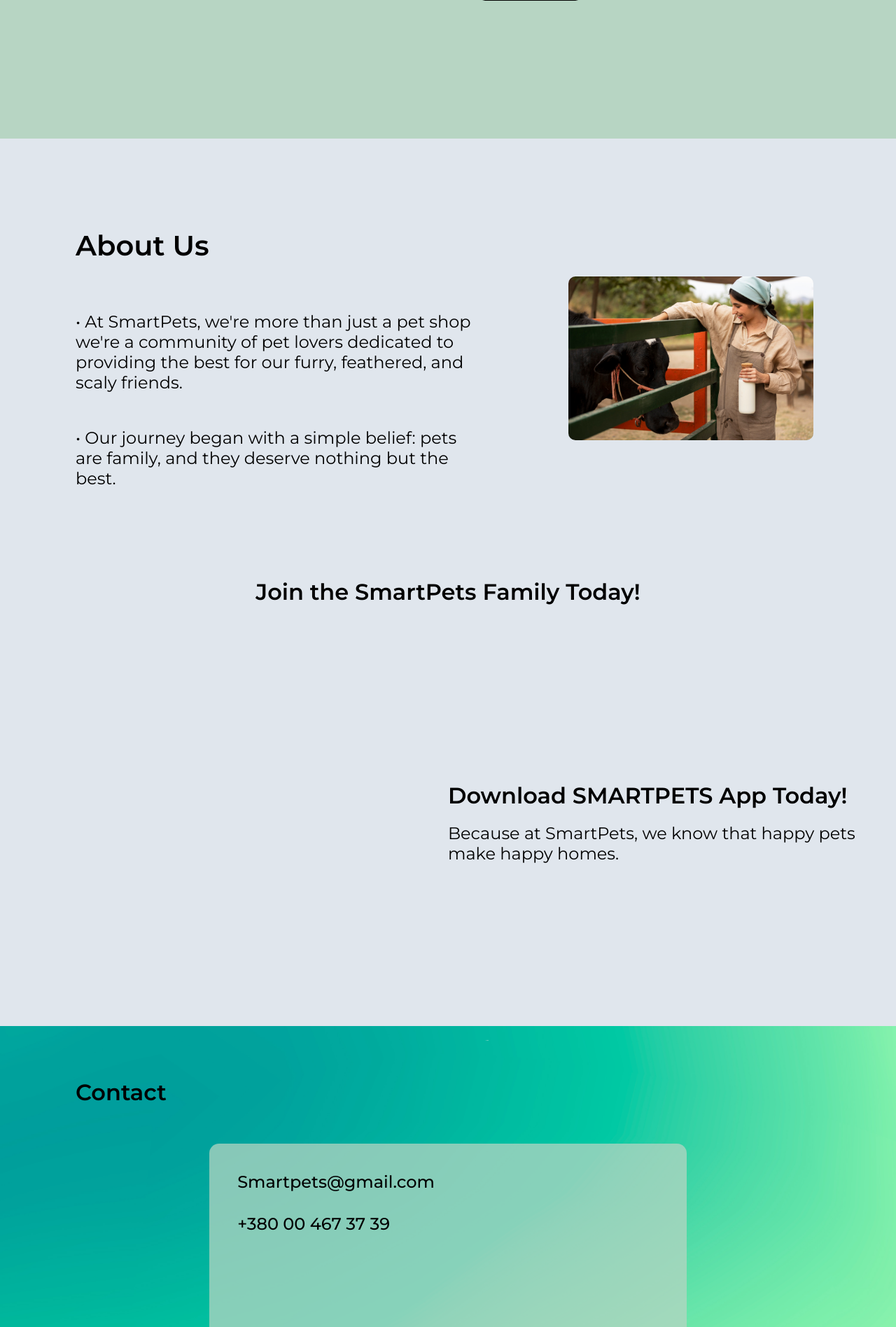
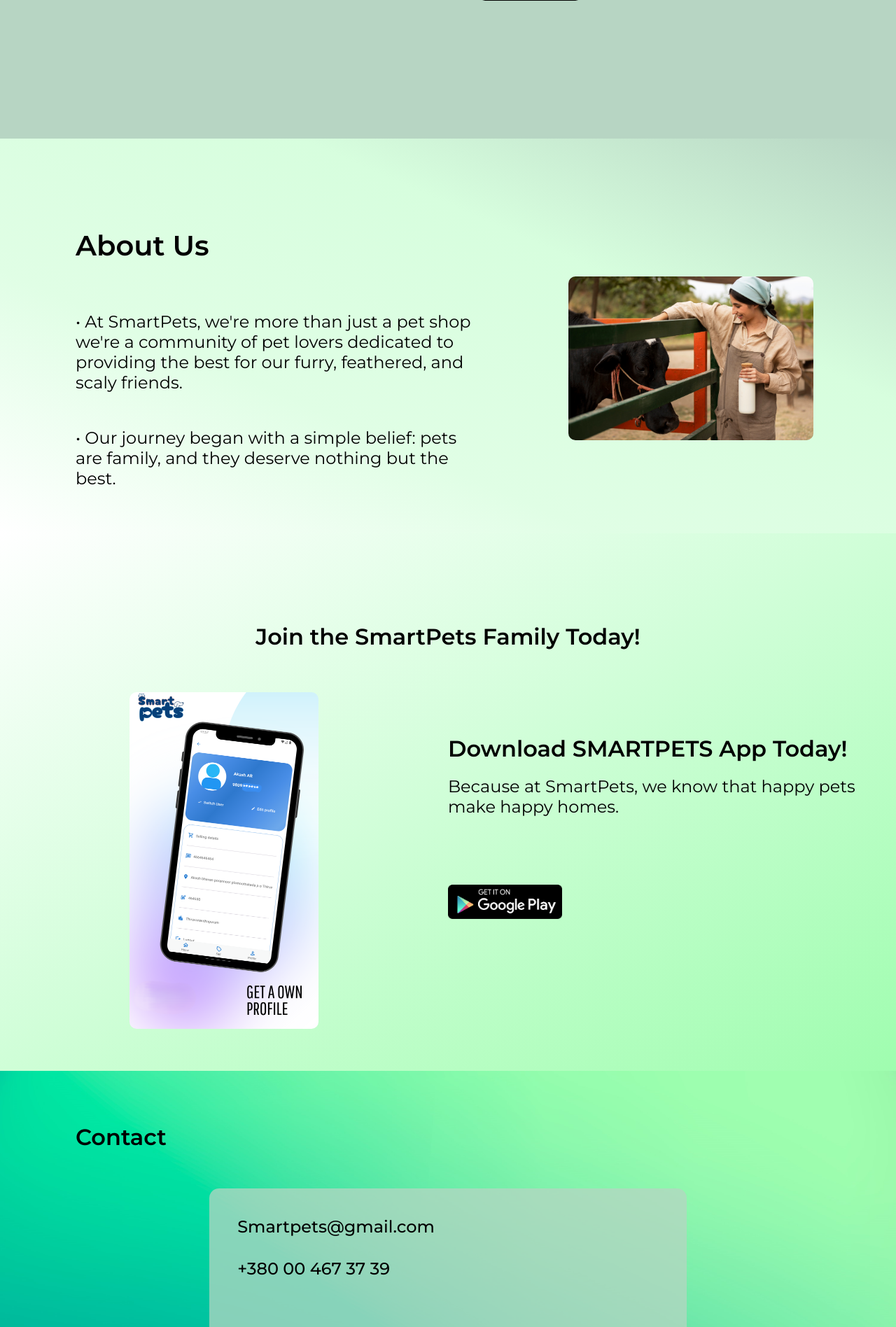
Before and after one commit to Siva22223333/Smartpet, a Django app: page / in a window 1280 px wide. Shown: the part 1704-3600 px from the top of the page at 70% size. Run offline with Django 5.2, Linux system fonts and the light colour scheme; grey boxes are pictures that could not be loaded.

Commit message:
11-9-2024

```diff
--- a/smartpet/static/css/Dashboard.css
+++ b/smartpet/static/css/Dashboard.css
@@ -15,10 +15,17 @@
         opacity: 1;
     }
 }
+.fade {
+    animation: fade 2s ease-in-out infinite;
+}
+@keyframes fade {
+    0% { opacity: 0; }
+    20% { opacity: 1; }
+    80% { opacity: 1; }
+    100% { opacity: 0; }
+}
 
-body {
-    background-color: #e0e6ed;
-}
+
 
 .div1 {
     height: 95%;
@@ -218,6 +225,7 @@
     flex-direction: column;
     justify-content: center;
     padding-top: 8%;
+    background-color: #e0e6ed;
 }
 
 .services-div {
@@ -358,10 +366,10 @@
 .div5{
     display: flex;
     height: auto;
-    padding-top: 10%;
+    padding: 10% 0 5% 0;
     gap: 20px;
     flex-direction: column;
-
+    background: linear-gradient(to bottom left, #b7d5c3, #d7fede, #e0fee5, transparent);
 }
 .div5-div1{
     display: flex;
@@ -406,16 +414,26 @@
     height: 80%;
     flex-direction: column;
     padding-top: 10%;
+    background: linear-gradient(to top left, #9ffdaf, transparent);
 }
-.div-left-div6{
+.div-right-div6{
     display: flex;
     flex-basis: 50%;
     flex-direction: column;
     justify-content: center;
+    overflow: hidden;
+}
+.div6-right-div1{
+    height: auto;
+}
+.div6-right-div2{
+    height: auto;
+    display: flex;
+    align-items: center;
 }
 .div6-div2{
     display: flex;
-    padding-top: 20px;
+    overflow: hidden;
 }
 .div6-div1{
     display: flex;
@@ -428,20 +446,33 @@
     font-size: xx-large;
     font-weight: 600;
 }
-.div6-left-p1{
+.div6-right-p1{
     height: auto;
     font-size: xx-large;
     font-weight: 600;
 }
-.div6-left-p2{
+.div6-right-p2{
     padding-top: 20px;
     height: auto;
     font-size: x-large;
     font-weight: 400;
 }
-.div-right-div6{
+.div-left-div6{
     display: flex;
     flex-basis: 50%;
+    justify-content: center;
+    align-items: center;
+
+}
+.div6-right-img1{
+    height: 20%;
+}
+.slide_img{
+    display: none;
+}
+.div6-img-slides{
+    height: 80%;
+    border-radius: 10px;
 }
 .div7-bg{
     height: 100%;
--- a/smartpet/templates/Dashboard.html
+++ b/smartpet/templates/Dashboard.html
@@ -11,7 +11,7 @@
 </head>
 <body>
     <div class="div1">
-        <img src="{% static 'image/3150060.jpg' %}" class="background-img" >
+        <img src="{% static 'image/315006.jpg' %}" class="background-img" >
 
         <header class="header" id="header">
             <div class="logo-div">
@@ -26,7 +26,7 @@
                 <div  class="header-btn" id="header_btn">
                     <button class="btn">Home</button>
                     <button class="btn" onclick="card_container">About</button>
-                    <button class="btn">Gallary</button>
+                    <button class="btn">Servives</button>
                     <button class="btn">Contact</button>
 
                 </div>
@@ -147,12 +147,20 @@
             <p class="div6-p">Join the SmartPets Family Today!</p>
         </div>
         <div class="div6-div2">
+            <div class="div-left-div6">
+                <img src="{% static 'image/16.png' %}" class="div6-img-slides slide_img fade">
+                <img src="{% static 'image/17.png' %}" class="div6-img-slides slide_img fade">
+                <img src="{% static 'image/18.png' %}" class="div6-img-slides slide_img fade">
+                <img src="{% static 'image/19.png' %}" class="div6-img-slides slide_img fade">
+            </div>
             <div class="div-right-div6">
-
+            <div class="div6-right-div1">
+                <p class="div6-right-p1">Download SMARTPETS App Today!</p>
+                <p class="div6-right-p2"> Because at SmartPets, we know that happy pets make happy homes.</p>
             </div>
-            <div class="div-left-div6">
-                <p class="div6-left-p1">Download SMARTPETS App Today!</p>
-                <p class="div6-left-p2"> Because at SmartPets, we know that happy pets make happy homes.</p>
+            <div class="div6-right-div2">
+                <img src="{% static 'image/download.png' %} " class="div6-right-img1" >
+            </div>
             </div>
         </div>
     </div>
@@ -168,7 +176,7 @@
                     <p class="div7-p2">+380 00 467 37 39</p>
                 </div>
                 <div class="div7-div2-map">
-                    <iframe src="https://www.google.com/maps/embed?pb=!1m14!1m8!1m3!1d987.0007797168262!2d77.22279889048748!3d8.30248690000002!3m2!1i1024!2i768!4f13.1!3m3!1m2!1s0x3b04551342c39167%3A0xaaef7cb5ea28b8d2!2sSea%20Sense%20Group%20of%20Companies!5e0!3m2!1sen!2sin!4v1725950587553!5m2!1sen!2sin" width="600" height="450"  allowfullscreen="" loading="lazy" referrerpolicy="no-referrer-when-downgrade"></iframe>                </div>
+                    <iframe src="https://www.google.com/maps/embed?pb=!1m14!1m8!1m3!1d987.0007797168262!2d77.22279889048748!3d8.30248690000002!3m2!1i1024!2i768!4f13.1!3m3!1m2!1s0x3b04551342c39167%3A0xaaef7cb5ea28b8d2!2sSea%20Sense%20Group%20of%20Companies!5e0!3m2!1sen!2sin!4v1725950587553!5m2!1sen!2sin" width="600" height="450"  allowfullscreen="" loading="lazy" referrerpolicy="no-referrer-when-downgrade"></iframe></div>
             </div>
             <div class="div7-div3">
                 <div class="div7-footer">
@@ -263,7 +271,23 @@
 
             }
 
-
+            let slide_index=0;
+            function show_slides()
+            {
+                let slides=document.getElementsByClassName("slide_img");
+                for( let i=0;i<slides.length;i++){
+                    slides[i].style.display="none";
+                }
+                slide_index++;
+                if(slide_index > slides.length){
+                    slide_index=1
+                }
+                slides[slide_index-1].style.display="block";
+                setTimeout(show_slides, 2000);
+            }
+            window.onload = function() {
+                show_slides();
+            };
     </script>
 </body>
 </html>
```
Also changed, not shown: smartpet/static/image/16.png (added), smartpet/static/image/17.png (added), smartpet/static/image/18.png (added), smartpet/static/image/19.png (added), smartpet/static/image/20.png (added), smartpet/static/image/315006.jpg (added), smartpet/static/image/3150060.jpg, smartpet/static/image/download.png (added), smartpet/static/image/fish1.png (deleted), 1 other file.
